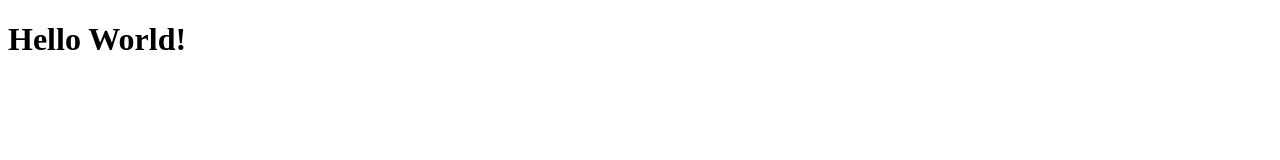
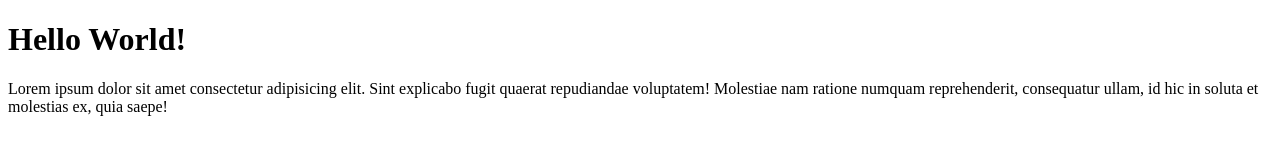
Before and after one commit to IlhamR286/ilham-belajar-git, a plain HTML site: page index.html in a window 1280 px wide. Drawn offline with Linux system fonts and the light colour scheme.

Commit message:
menambahkan paragraph

```diff
--- a/index.html
+++ b/index.html
@@ -8,5 +8,6 @@
   </head>
   <body>
     <h1>Hello World!</h1>
+    <p>Lorem ipsum dolor sit amet consectetur adipisicing elit. Sint explicabo fugit quaerat repudiandae voluptatem! Molestiae nam ratione numquam reprehenderit, consequatur ullam, id hic in soluta et molestias ex, quia saepe!</p>
   </body>
 </html>
```
